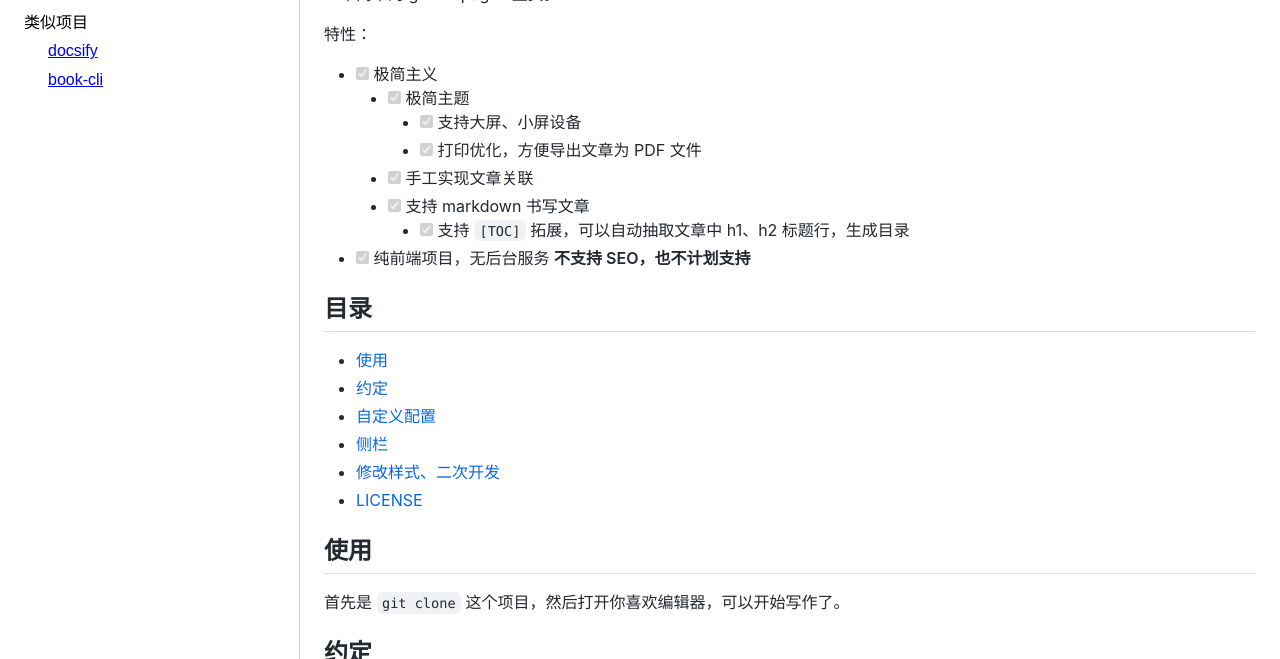
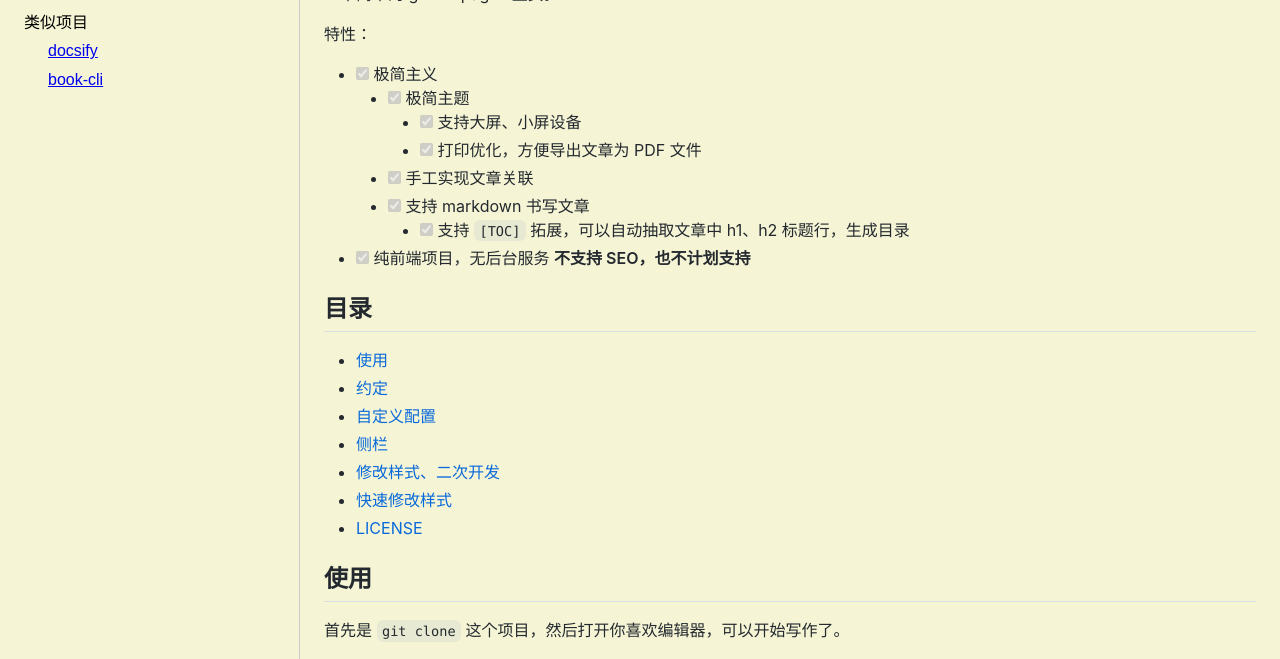
Before and after one commit to yuekcc/marknote, a website: page index.html in a window 1280 px wide. Shown: the part 141-800 px from the top of the page. Drawn offline with Linux system fonts and the light colour scheme.

Commit message:
增加第二套主题色说明

```diff
--- a/index.html
+++ b/index.html
@@ -9,7 +9,7 @@
     <title>marknote</title>
     <link rel="stylesheet" href="dist/index.css" />
   </head>
-  <body>
+  <body style="--top-nav-bgc: var(--color-ryf); --content-bgc: var(--color-ryf);">
     <div class="top-nav f">
       <div class="f-fixed sidebar-switch">
         <div class="clickable sidebar-control"></div>
--- a/src/styles/theme.css
+++ b/src/styles/theme.css
@@ -8,7 +8,7 @@
   --text-color: #24292f;
   --top-nav-height: 56px;
   --color-white: #ffffff;
-  --color-ruanyifeng: #f5f5d5;
+  --color-ryf: #f5f5d5;
   --top-nav-bgc: var(--color-white);
   --content-bgc: var(--color-white);
 }
```
Also changed, not shown: README.md, dist/index.css.
